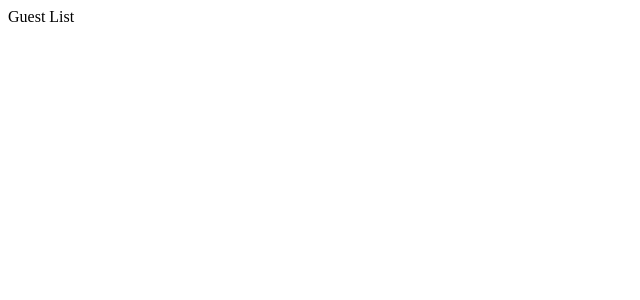
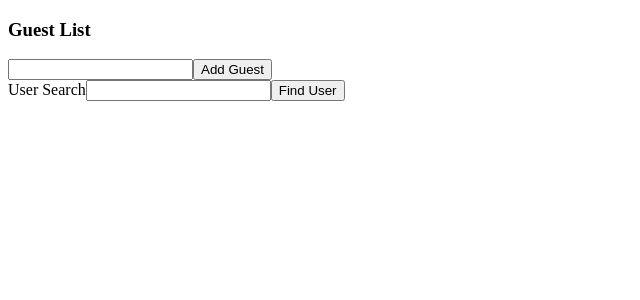
Before and after one commit to SernaEd/esernaDevLog, a React (Create React App) app: page / in a window 1280 px wide. Shown: the top 300 px of the page, without its empty margins (0-640 px from the left). Built offline with nearby package versions, Linux system fonts and the light colour scheme.

Commit message:
Small Example

```diff
--- a/src/index.tsx
+++ b/src/index.tsx
@@ -1,5 +1,6 @@
 import GuestList from "./state/GuestList";
 import ReactDOM from "react-dom/client";
+import UserSearch from "./state/UserSearch";
 
 const el = document.getElementById("root");
 const root = ReactDOM.createRoot(el!);
@@ -8,6 +9,7 @@
     return (
         <div>
             <GuestList/>
+            <UserSearch/>
         </div>
     );
 };
--- a/src/state/GuestList.tsx
+++ b/src/state/GuestList.tsx
@@ -1,10 +1,23 @@
 import React from "react";
+import {useState} from "react";
 
 const GuestList: React.FC = () => {
+    const [name, setName] = useState('');
+    const [guests, setGuests] = useState<string[]>([]);
+
+    const onClick = () => {
+        setName('');
+        setGuests([...guests, name]);
+    };
 
     return (
         <div>
-            Guest List
+            <h3>Guest List</h3>
+            <ul>
+                {guests.map(guest => <li key={guest}>{guest}</li>)}
+            </ul>
+            <input value={name} onChange={(e) => setName(e.target.value)}/>
+            <button onClick={onClick}>Add Guest</button>
         </div>
     );
 };
--- /dev/null
+++ b/src/state/UserSearch.tsx
@@ -0,0 +1,34 @@
+import React, {useState} from "react";
+
+const users = [
+    {name: 'Sarah', age: 20},
+    {name: 'Alex', age: 20},
+    {name: 'Michael', age: 20}
+]
+
+const UserSearch: React.FC = () => {
+    const [name, setName] = useState('');
+    const [user, setUser] = useState<{name: string, age: number} | undefined>();
+
+    const onClick = () => {
+        const foundUser = users.find((user) => {
+            return user.name === name;
+        });
+
+        setUser(foundUser);
+    }
+
+    return (
+        <div>
+            User Search
+            <input value={name} onChange={e => setName(e.target.value)}/>
+            <button onClick={onClick}>Find User</button>
+            <div>
+                {user && user.name}
+                {user && user.age}
+            </div>
+        </div>
+    )
+}
+
+export default UserSearch;
```
